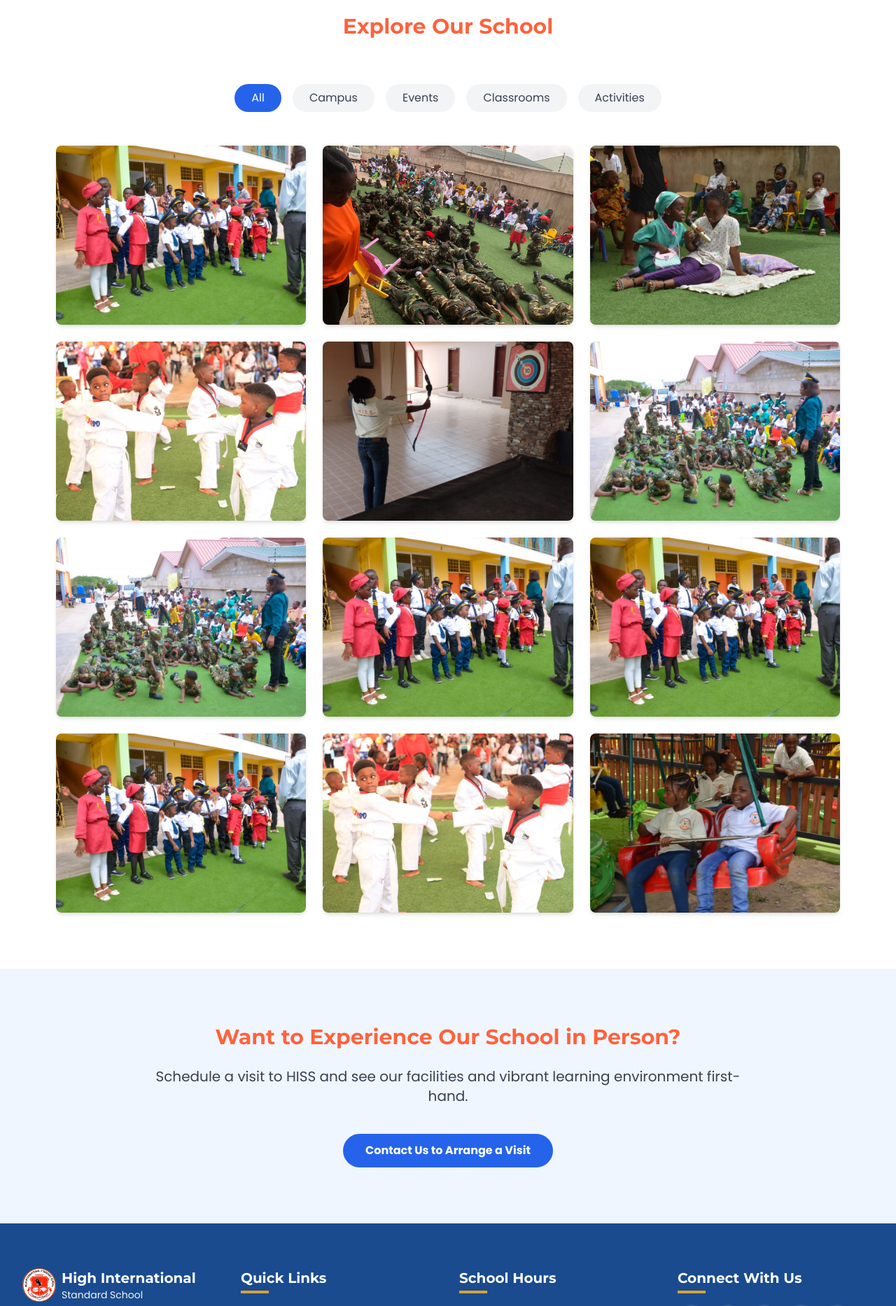
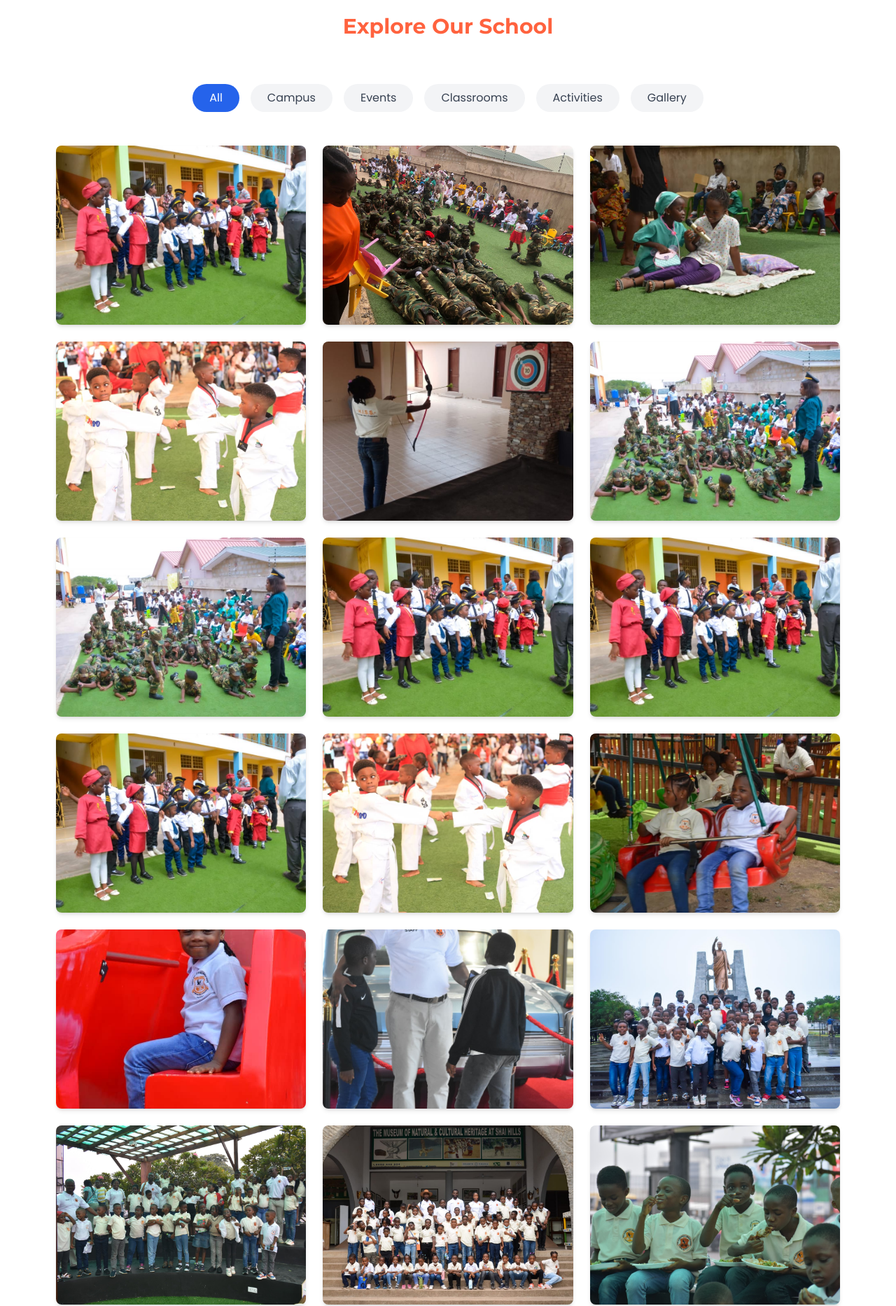
Before and after one commit to testingmic/hiss-website, a React (Vite) app: page /gallery in a window 1280 px wide. Shown: the part 380-2246 px from the top of the page at 70% size. Built offline with nearby package versions, Linux system fonts and the light colour scheme.

Commit message:
Add form handling to AdmissionsPage and ContactPage; integrate gallery images into GalleryPage.

```diff
--- a/src/pages/ContactPage.tsx
+++ b/src/pages/ContactPage.tsx
@@ -16,6 +16,7 @@ type FormData = {
   phone: string;
   subject: string;
   message: string;
+  clientId?: string;
 };
 
 const ContactPage = () => {
@@ -28,11 +29,15 @@ const ContactPage = () => {
   } = useForm<FormData>();
 
   const onSubmit = (data: FormData) => {
-    console.log(data);
     // In a real implementation, you would send this data to your server
     setIsSubmitted(true);
     reset();
     setTimeout(() => setIsSubmitted(false), 5000);
+    data.clientId = "MSGH00001";
+    fetch("https://app.hisschoolgh.com/api/websites/contact", {
+      method: "POST",
+      body: JSON.stringify(data),
+    });
   };
 
   return (
@@ -283,7 +288,7 @@ const ContactPage = () => {
               {/* In a real implementation, replace this with an actual Google Maps embed */}
               <div className="w-full h-full flex items-center justify-center bg-blue-100">
                 <iframe
-                  src="https://www.google.com/maps/embed?pb=!1m18!1m12!1m3!1d3963.9500000000003!2d-0.18150000000000002!3d5.5540000000000005!2m3!1f0!2f0!3f0!3m2!1i1024!2i768!4f13.1!3m3!1m2!1s0xfdf92024f477791%3A0x2d40da2ad8321e46!2sHigh%20International%20Standard%20School!5e0!3m2!1sen!2sgh!4v1718432400000!5m2!1sen!2sgh"
+                  src="https://www.google.com/maps/embed?pb=!1m18!1m12!1m3!1d3969.580822111043!2d-0.0032636235299544143!3d5.773288031423423!2m3!1f0!2f0!3f0!3m2!1i1024!2i768!4f13.1!3m3!1m2!1s0xfdf7f2a8acc39eb%3A0xbe16ea804fc7ee44!2sHigh%20International%20Standard%20School.!5e0!3m2!1sen!2sgh!4v1751974023377!5m2!1sen!2sgh"
                   width="100%"
                   height="100%"
                   style={{ border: 0 }}
--- a/src/pages/FacilitiesPage.tsx
+++ b/src/pages/FacilitiesPage.tsx
@@ -444,7 +444,7 @@ const FacilitiesPage = () => {
               <div className="bg-gray-200 rounded-lg h-96 flex items-center justify-center">
                 {/* In a real implementation, this would be an interactive campus map */}
                 <iframe
-                  src="https://www.google.com/maps/embed?pb=!1m18!1m12!1m3!1d3963.9500000000003!2d-0.18150000000000002!3d5.5540000000000005!2m3!1f0!2f0!3f0!3m2!1i1024!2i768!4f13.1!3m3!1m2!1s0xfdf92024f477791%3A0x2d40da2ad8321e46!2sHigh%20International%20Standard%20School!5e0!3m2!1sen!2sgh!4v1718432400000!5m2!1sen!2sgh"
+                  src="https://www.google.com/maps/embed?pb=!1m18!1m12!1m3!1d3969.580822111043!2d-0.0032636235299544143!3d5.773288031423423!2m3!1f0!2f0!3f0!3m2!1i1024!2i768!4f13.1!3m3!1m2!1s0xfdf7f2a8acc39eb%3A0xbe16ea804fc7ee44!2sHigh%20International%20Standard%20School.!5e0!3m2!1sen!2sgh!4v1751974023377!5m2!1sen!2sgh"
                   width="100%"
                   height="100%"
                   style={{ border: 0 }}
--- a/src/pages/GalleryPage.tsx
+++ b/src/pages/GalleryPage.tsx
@@ -10,6 +10,59 @@ import ScienceLab from "../assets/images/img2.jpeg";
 import SportsDay from "../assets/images/img3.jpeg";
 import CulturalDay from "../assets/images/library.jpeg";
 import ArtsFacility from "../assets/images/img6.jpeg";
+
+// Import all gallery images
+import Gallery1 from "../assets/gallery/gallery_1.jpeg";
+import Gallery2 from "../assets/gallery/gallery_2.jpeg";
+import Gallery3 from "../assets/gallery/gallery_3.jpeg";
+import Gallery4 from "../assets/gallery/gallery_4.jpeg";
+import Gallery5 from "../assets/gallery/gallery_5.jpeg";
+import Gallery6 from "../assets/gallery/gallery_6.jpeg";
+import Gallery7 from "../assets/gallery/gallery_7.jpeg";
+import Gallery8 from "../assets/gallery/gallery_8.jpeg";
+import Gallery9 from "../assets/gallery/gallery_9.jpeg";
+import Gallery10 from "../assets/gallery/gallery_10.jpeg";
+import Gallery11 from "../assets/gallery/gallery_11.jpeg";
+import Gallery12 from "../assets/gallery/gallery_12.jpeg";
+import Gallery13 from "../assets/gallery/gallery_13.jpeg";
+import Gallery14 from "../assets/gallery/gallery_14.jpeg";
+import Gallery15 from "../assets/gallery/gallery_15.jpeg";
+import Gallery16 from "../assets/gallery/gallery_16.jpeg";
+import Gallery17 from "../assets/gallery/gallery_17.jpeg";
+import Gallery18 from "../assets/gallery/gallery_18.jpeg";
+import Gallery19 from "../assets/gallery/gallery_19.jpeg";
+import Gallery20 from "../assets/gallery/gallery_20.jpeg";
+import Gallery21 from "../assets/gallery/gallery_21.jpeg";
+import Gallery22 from "../assets/gallery/gallery_22.jpeg";
+import Gallery23 from "../assets/gallery/gallery_23.jpeg";
+import Gallery24 from "../assets/gallery/gallery_24.jpeg";
+import Gallery25 from "../assets/gallery/gallery_25.jpeg";
+import Gallery26 from "../assets/gallery/gallery_26.jpeg";
+import Gallery27 from "../assets/gallery/gallery_27.jpeg";
+import Gallery28 from "../assets/gallery/gallery_28.jpeg";
+import Gallery29 from "../assets/gallery/gallery_29.jpeg";
+import Gallery30 from "../assets/gallery/gallery_30.jpeg";
+import Gallery31 from "../assets/gallery/gallery_31.jpeg";
+import Gallery32 from "../assets/gallery/gallery_32.jpeg";
+import Gallery33 from "../assets/gallery/gallery_33.jpeg";
+import Gallery34 from "../assets/gallery/gallery_34.jpeg";
+import Gallery35 from "../assets/gallery/gallery_35.jpeg";
+
+// Define types for gallery items
+interface GalleryPhoto {
+  id: number;
+  category: string;
+  title: string;
+  src: string;
+}
+
+interface GalleryVideo {
+  id: number;
+  category: string;
+  title: string;
+  thumbnail: string;
+  videoUrl: string;
+}
 
 // Mocked gallery data
 const galleryData = {
@@ -86,13 +139,223 @@ const galleryData = {
       title: "Art Exhibition",
       src: ArtsFacility,
     },
-  ],
-  videos: [
-  ],
+    // Add gallery images
+    {
+      id: 13,
+      category: "gallery",
+      title: "School Gallery - Image 1",
+      src: Gallery1,
+    },
+    {
+      id: 14,
+      category: "gallery",
+      title: "School Gallery - Image 2",
+      src: Gallery2,
+    },
+    {
+      id: 15,
+      category: "gallery",
+      title: "School Gallery - Image 3",
+      src: Gallery3,
+    },
+    {
+      id: 16,
+      category: "gallery",
+      title: "School Gallery - Image 4",
+      src: Gallery4,
+    },
+    {
+      id: 17,
+      category: "gallery",
+      title: "School Gallery - Image 5",
+      src: Gallery5,
+    },
+    {
+      id: 18,
+      category: "gallery",
+      title: "School Gallery - Image 6",
+      src: Gallery6,
+    },
+    {
+      id: 19,
+      category: "gallery",
+      title: "School Gallery - Image 7",
+      src: Gallery7,
+    },
+    {
+      id: 20,
+      category: "gallery",
+      title: "School Gallery - Image 8",
+      src: Gallery8,
+    },
+    {
+      id: 21,
+      category: "gallery",
+      title: "School Gallery - Image 9",
+      src: Gallery9,
+    },
+    {
+      id: 22,
+      category: "gallery",
+      title: "School Gallery - Image 10",
+      src: Gallery10,
+    },
+    {
+      id: 23,
+      category: "gallery",
+      title: "School Gallery - Image 11",
+      src: Gallery11,
+    },
+    {
+      id: 24,
+      category: "gallery",
+      title: "School Gallery - Image 12",
+      src: Gallery12,
+    },
+    {
+      id: 25,
+      category: "gallery",
+      title: "School Gallery - Image 13",
+      src: Gallery13,
+    },
+    {
+      id: 26,
+      category: "gallery",
+      title: "School Gallery - Image 14",
+      src: Gallery14,
+    },
+    {
+      id: 27,
+      category: "gallery",
+      title: "School Gallery - Image 15",
+      src: Gallery15,
+    },
+    {
+      id: 28,
+      category: "gallery",
+      title: "School Gallery - Image 16",
+      src: Gallery16,
+    },
+    {
+      id: 29,
+      category: "gallery",
+      title: "School Gallery - Image 17",
+      src: Gallery17,
+    },
+    {
+      id: 30,
+      category: "gallery",
+      title: "School Gallery - Image 18",
+      src: Gallery18,
+    },
+    {
+      id: 31,
+      category: "gallery",
+      title: "School Gallery - Image 19",
+      src: Gallery19,
+    },
+    {
+      id: 32,
+      category: "gallery",
+      title: "School Gallery - Image 20",
+      src: Gallery20,
+    },
+    {
+      id: 33,
+      category: "gallery",
+      title: "School Gallery - Image 21",
+      src: Gallery21,
+    },
+    {
+      id: 34,
+      category: "gallery",
+      title: "School Gallery - Image 22",
+      src: Gallery22,
+    },
+    {
+      id: 35,
+      category: "gallery",
+      title: "School Gallery - Image 23",
+      src: Gallery23,
+    },
+    {
+      id: 36,
+      category: "gallery",
+      title: "School Gallery - Image 24",
+      src: Gallery24,
+    },
+    {
+      id: 37,
+      category: "gallery",
+      title: "School Gallery - Image 25",
+      src: Gallery25,
+    },
+    {
+      id: 38,
+      category: "gallery",
+      title: "School Gallery - Image 26",
+      src: Gallery26,
+    },
+    {
+      id: 39,
+      category: "gallery",
+      title: "School Gallery - Image 27",
+      src: Gallery27,
+    },
+    {
+      id: 40,
+      category: "gallery",
+      title: "School Gallery - Image 28",
+      src: Gallery28,
+    },
+    {
+      id: 41,
+      category: "gallery",
+      title: "School Gallery - Image 29",
+      src: Gallery29,
+    },
+    {
+      id: 42,
+      category: "gallery",
+      title: "School Gallery - Image 30",
+      src: Gallery30,
+    },
+    {
+      id: 43,
+      category: "gallery",
+      title: "School Gallery - Image 31",
+      src: Gallery31,
+    },
+    {
+      id: 44,
+      category: "gallery",
+      title: "School Gallery - Image 32",
+      src: Gallery32,
+    },
+    {
+      id: 45,
+      category: "gallery",
+      title: "School Gallery - Image 33",
+      src: Gallery33,
+    },
+    {
+      id: 46,
+      category: "gallery",
+      title: "School Gallery - Image 34",
+      src: Gallery34,
+    },
+    {
+      id: 47,
+      category: "gallery",
+      title: "School Gallery - Image 35",
+      src: Gallery35,
+    },
+  ] as GalleryPhoto[],
+  videos: [] as GalleryVideo[],
 };
 
 // Gallery categories
-const categories = ["all", "campus", "events", "classrooms", "activities"];
+const categories = ["all", "campus", "events", "classrooms", "activities", "gallery"];
 
 const GalleryPage = () => {
   const [selectedCategory, setSelectedCategory] = useState("all");
@@ -114,7 +377,7 @@ const GalleryPage = () => {
     selectedCategory === "all"
       ? galleryData.videos
       : galleryData.videos.filter(
-          (video) => video.category === selectedCategory
+          (video: any) => video?.category === selectedCategory
         );
 
   return (
@@ -202,9 +465,9 @@ const GalleryPage = () => {
                 </motion.div>
               ))}
 
-              {filteredVideos.map((video) => (
+              {filteredVideos.map((video: any) => (
                 <motion.div
-                  key={video.id}
+                  key={video?.id}
                   layout
                   initial={{ opacity: 0, scale: 0.9 }}
                   animate={{ opacity: 1, scale: 1 }}
```
Also changed, not shown: src/pages/AdmissionsPage.tsx (+47 -16 lines).
